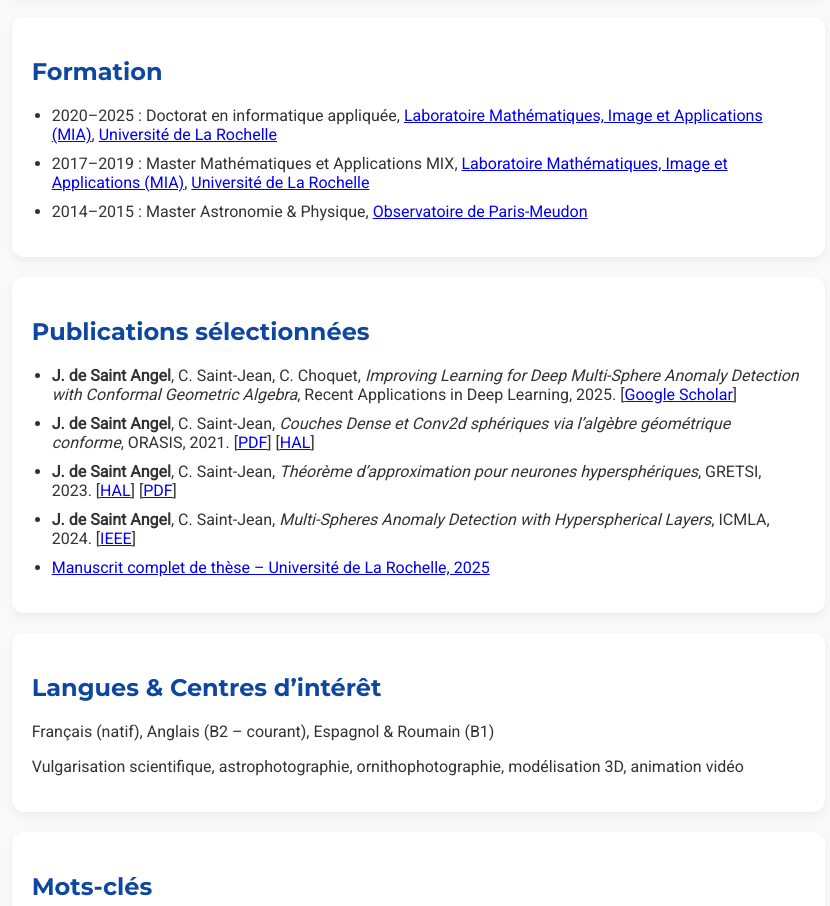
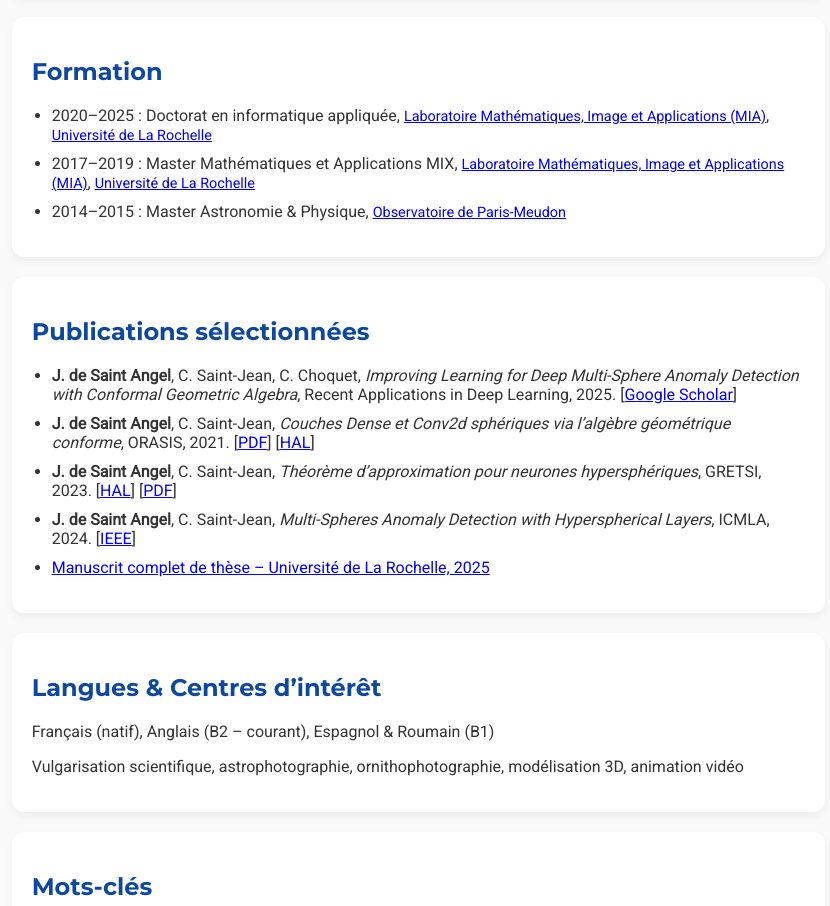
Before and after one commit to deSaintAngel/Julien-de-Saint-Angel-profile, a plain HTML site: page index.html in a window 1280 px wide. Shown: the part 1336-2242 px from the top of the page, without its empty margins (435-1265 px from the left). Drawn offline with Linux system fonts and the light colour scheme.

Commit message:
Update index.html

```diff
--- a/index.html
+++ b/index.html
@@ -106,18 +106,26 @@ Docteur en informatique appliquée – spécialisé en réseaux neuronaux hypers
   <h2>Formation</h2>
   <ul>
     <li>2020–2025 : Doctorat en informatique appliquée,
-      <a href="http://mia.univ-larochelle.fr/" target="_blank" rel="noopener noreferrer">Laboratoire Mathématiques, Image et Applications (MIA)</a>,
-      <a href="https://www.univ-larochelle.fr/" target="_blank" rel="noopener noreferrer">Université de La Rochelle</a>
+      <a class="edu-link" href="http://mia.univ-larochelle.fr/" target="_blank" rel="noopener noreferrer">Laboratoire Mathématiques, Image et Applications (MIA)</a>,
+      <a class="edu-link" href="https://www.univ-larochelle.fr/" target="_blank" rel="noopener noreferrer">Université de La Rochelle</a>
     </li>
     <li>2017–2019 : Master Mathématiques et Applications MIX,
-      <a href="http://mia.univ-larochelle.fr/" target="_blank" rel="noopener noreferrer">Laboratoire Mathématiques, Image et Applications (MIA)</a>,
-      <a href="https://www.univ-larochelle.fr/" target="_blank" rel="noopener noreferrer">Université de La Rochelle</a>
+      <a class="edu-link" href="http://mia.univ-larochelle.fr/" target="_blank" rel="noopener noreferrer">Laboratoire Mathématiques, Image et Applications (MIA)</a>,
+      <a class="edu-link" href="https://www.univ-larochelle.fr/" target="_blank" rel="noopener noreferrer">Université de La Rochelle</a>
     </li>
     <li>2014–2015 : Master Astronomie & Physique,
-      <a href="https://observatoiredeparis.psl.eu/-master-231-.html" target="_blank" rel="noopener noreferrer">Observatoire de Paris-Meudon</a>
+      <a class="edu-link" href="https://observatoiredeparis.psl.eu/-master-231-.html" target="_blank" rel="noopener noreferrer">Observatoire de Paris-Meudon</a>
     </li>
   </ul>
 </section>
+
+<style>
+  .edu-link {
+    font-size: 0.7em; /* Réduit légèrement la taille des liens */
+    color: blue;       /* Hyperliens en bleu */
+    text-decoration: underline;
+  }
+</style>
 
         <section>
       <h2>Publications sélectionnées</h2>
```
